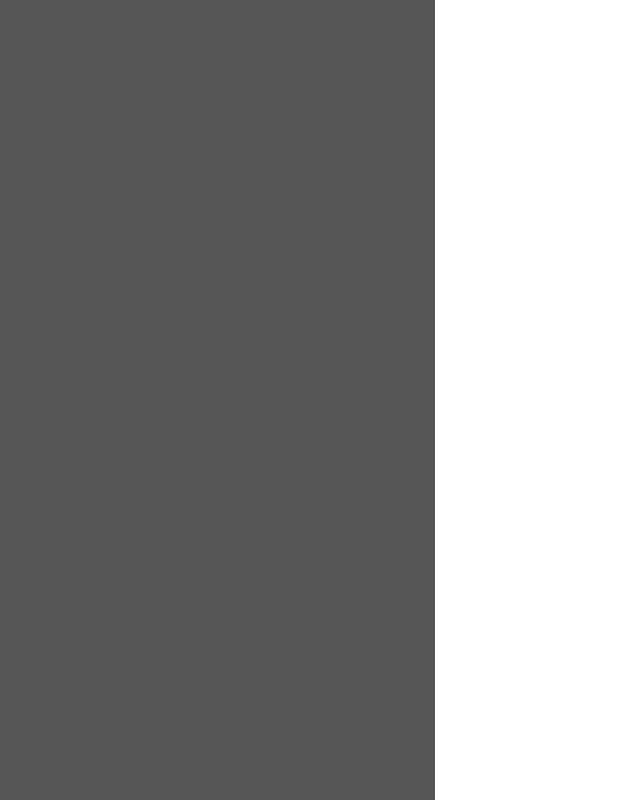
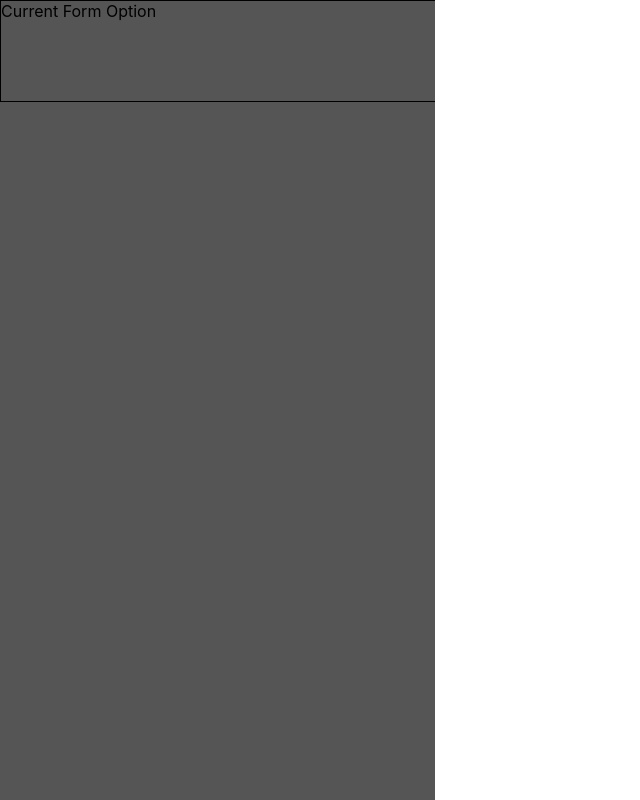
Before and after one commit to abdelshok/react-redux-styled-boilerplate, a React (Create React App) app: page / in a window 1280 px wide. Shown: the whole page, without its empty margins (0-640 px from the left). Built offline with nearby package versions, Linux system fonts and the light colour scheme.

Commit message:
feat: create re-usable form component for left panel

```diff
--- /dev/null
+++ b/src/App/HomePage/components.js
@@ -0,0 +1,29 @@
+// Will hold all the different presentational components that will be used across this
+// feature set
+
+// External Packages
+import React, { Component } from 'react';
+import styled from 'styled-components';
+
+const FormLeftOptionContainer = styled.div`
+    width: 100vw;
+    border: 1px solid white;
+    height: 100px;
+    cursor: pointer;
+    &:hover {
+        border: 1px solid black;
+    }
+`
+
+const FormLeftOptionElement = (props) => {
+    return (
+        <FormLeftOptionContainer>
+            Current Form Option
+        </FormLeftOptionContainer>
+    )
+}
+
+
+export {
+    FormLeftOptionElement
+}
--- a/src/App/HomePage/container.js
+++ b/src/App/HomePage/container.js
@@ -6,6 +6,7 @@ import React, { Component } from 'react';
 // Internal Modules
 import { FormLeftContainer, FormRightContainer, HomePageContainer } from './styled.js';
 import ErrorBoundary from '../../HigherOrderComponents/ErrorBoundary.js';
+import { FormLeftOptionElement } from './components.js';
 
 // Will be managing the different components & state of the home page
 // which on
@@ -28,7 +29,7 @@ class HomePage extends Component {
             <ErrorBoundary>
             <HomePageContainer>
                 <FormLeftContainer>
-
+                    <FormLeftOptionElement />
                 </FormLeftContainer>
                 <FormRightContainer>
 
```
Also changed, not shown: src/App/HomePage/styled.js (+4 -4 lines), 1 other file (tests, documents, lock files or other folders).
